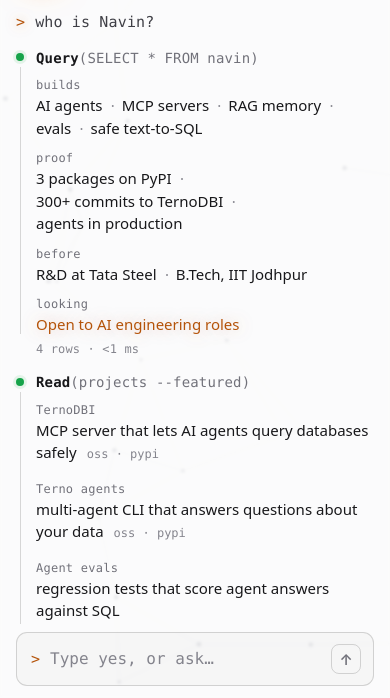
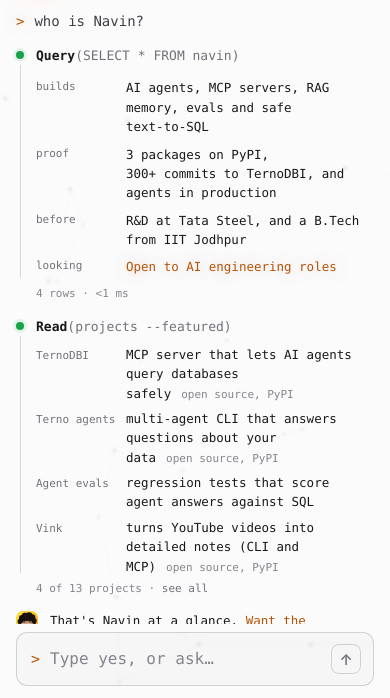
Before and after one commit to navinbhagat322/navinbhagat322.github.io, a website built with Vite: page index.html in a window 390 px wide. Shown: the part 146-844 px from the top of the page. Built offline with nearby package versions, Linux system fonts and the light colour scheme; files whose address does not match are found by name.

Commit message:
Refactor text formatting for consistency; update summary offers and improve quest progress display.

```diff
--- a/src/agent.ts
+++ b/src/agent.ts
@@ -105,7 +105,7 @@ const intents: Intent[] = [
     name: "about",
     keywords: /\b(who|about|yourself|navin|introduce|summary|tl;?dr|focus|interests?|do|does)\b/gi,
     answer: () => [`${profile.name} is an ${profile.role} at ${profile.company}, building ${profile.project}. He builds AI agents and the systems around them: agent frameworks, evaluation pipelines, RAG memory, MCP servers and safe text-to-SQL.`],
-    offer: ["Want the 30-second summary?", "tldr"],
+    offer: ["Want the 30‑second summary?", "tldr"],
   },
 ];
 
@@ -185,7 +185,7 @@ export async function answerReply(line: string, ctx: Ctx) {
   const list = ctx.add(h("ol", { class: "agent agent-answer", "aria-label": "Vink's answer" }));
   if (YES.test(line.trim())) {
     // Nothing was on offer: suggest the best starting point, so the next "yes" does something.
-    reply(list, ["Sure. The quickest way in is the 30-second summary."], "Want it?");
+    reply(list, ["Sure. The quickest way in is the 30‑second summary."], "Want it?");
     setOffer("tldr", ctx.shell);
     return;
   }
@@ -200,7 +200,7 @@ export async function ask(question: string, ctx: Ctx) {
     reply(
       list,
       ["I didn't quite catch that. I know about Navin's projects, experience, skills, education and how to reach him."],
-      "Want the 30-second summary to start?",
+      "Want the 30‑second summary to start?",
     );
     setOffer("tldr", ctx.shell);
     return;
--- a/src/content.ts
+++ b/src/content.ts
@@ -23,9 +23,9 @@ export const profile = {
 
 /** The opening screen's facts, served as the `navin` SQL table. */
 export const facts: [string, string][] = [
-  ["builds", "AI agents · MCP servers · RAG memory · evals · safe text-to-SQL"],
-  ["proof", "3 packages on PyPI · 300+ commits to TernoDBI · agents in production"],
-  ["before", "R&D at Tata Steel · B.Tech, IIT Jodhpur"],
+  ["builds", "AI agents, MCP servers, RAG memory, evals and safe text‑to‑SQL"],
+  ["proof", "3 packages on PyPI, 300+ commits to TernoDBI, and agents in production"],
+  ["before", "R&D at Tata Steel, and a B.Tech from IIT Jodhpur"],
   ["looking", "Open to AI engineering roles"],
 ];
 
--- a/src/main.ts
+++ b/src/main.ts
@@ -4,7 +4,7 @@ import "@fontsource/press-start-2p/400.css";
 import "./style.css";
 
 import { fillPlaceholders, loadActivity } from "./activity";
-import { analyticsEnabled, startAnalytics, trackCommand } from "./analytics";
+import { analyticsEnabled, startAnalytics, totalVisits, trackCommand } from "./analytics";
 import { answerReply, ask, canAnswer, isReply, looksLikeQuestion, setOffer } from "./agent";
 import { commands } from "./commands";
 import { links, profile } from "./content";
@@ -97,7 +97,16 @@ async function startShell() {
 
   const xpSlot = h("span", {});
   // Analytics run quietly; the count stays behind the `visits` command.
-  if (analyticsEnabled()) startAnalytics();
+  // Visit count: hidden until analytics is set up and the number loads.
+  const visitsSlot = h("button", { type: "button", class: "sb-item sb-link sb-visits", "data-run": "visits", title: "Profile visits", hidden: true });
+  if (analyticsEnabled()) {
+    startAnalytics();
+    void totalVisits().then((n) => {
+      if (!n || n === "0") return;
+      visitsSlot.replaceChildren(icon("eye", 12), n, h("span", { class: "sb-visits-word" }, n === "1" ? "visit" : "visits"));
+      visitsSlot.hidden = false;
+    });
+  }
 
   const statusbar = h(
     "footer",
@@ -105,6 +114,7 @@ async function startShell() {
     // Availability, always in view.
     h("button", { type: "button", class: "sb-item sb-link sb-hide-mobile", "data-run": "contact", title: "How to reach Navin" }, h("span", { class: "pulse small" }), profile.looking),
     h("span", { class: "sb-spacer" }),
+    visitsSlot,
     xpSlot,
     h("a", { class: "sb-item sb-link", href: "?plain" }, "plain page"),
     h("span", { class: "sb-item sb-clock" }, clock),
--- a/src/play.ts
+++ b/src/play.ts
@@ -129,22 +129,19 @@ export function setupPlay(shell: Shell, windowEl: HTMLElement, statusSlot: HTMLE
   const toasts = h("div", { class: "toasts", "aria-live": "polite" });
   windowEl.append(toasts);
 
-  // ---------- XP pill in the status bar ----------
-  const xpFill = h("span", {});
-  const xpLabel = h("span", { class: "xp-level" });
+  // ---------- quest progress in the status bar (levels and XP live in the quests view) ----------
+  const xpLabel = h("span", {});
   const xpBtn = h(
     "button",
-    { type: "button", class: "xp sb-item", "data-run": "quests", title: "Quests & XP" },
+    { type: "button", class: "xp sb-item sb-link", "data-run": "quests", title: "Your quests" },
+    icon("trophy", 12),
     xpLabel,
-    h("span", { class: "xp-bar" }, xpFill),
   );
   statusSlot.replaceWith(xpBtn);
   const paintXp = () => {
-    const lvl = game.level();
-    xpLabel.textContent = `Lv ${lvl.number} · ${game.xp} xp`;
+    xpLabel.textContent = `${game.done}/${quests.length} quests`;
     // The game shows itself once someone is actually playing.
     xpBtn.hidden = game.done < 2;
-    xpFill.style.width = `${Math.round((game.xp / game.maxXp) * 100)}%`;
   };
   paintXp();
 
--- a/src/style.css
+++ b/src/style.css
@@ -909,17 +909,6 @@ code {
   animation: row-in 0.3s calc(var(--at, 1s) + var(--i) * 0.08s) ease-out both;
 }
 
-/* list items stay whole; lines wrap between them, at the soft separator */
-.hq-item {
-  white-space: nowrap;
-}
-
-.hq-sep {
-  margin-left: 0.55em;
-  margin-right: 0.2em;
-  color: var(--faint);
-}
-
 .hq-link {
   padding: 0;
   border: 0;
@@ -2323,6 +2312,11 @@ td.bool {
   white-space: nowrap;
 }
 
+.sb-visits .icon,
+.xp .icon {
+  color: var(--muted);
+}
+
 .sb-link {
   border: 0;
   padding: 0;
@@ -3143,7 +3137,7 @@ td.bool {
 .xp {
   display: inline-flex;
   align-items: center;
-  gap: 8px;
+  gap: 6px;
   border: 0;
   padding: 0;
   background: none;
@@ -3154,32 +3148,6 @@ td.bool {
 
 .xp:hover {
   color: var(--fg);
-}
-
-.xp-level {
-  font: 400 8px/1 var(--pixel);
-  color: var(--accent);
-}
-
-.xp-bar {
-  position: relative;
-  width: 64px;
-  height: 5px;
-  border-radius: 999px;
-  background: var(--hover-strong);
-  overflow: hidden;
-}
-
-.xp-bar > span {
-  position: absolute;
-  inset: 0 auto 0 0;
-  border-radius: inherit;
-  background: linear-gradient(90deg, var(--accent), var(--accent-2));
-  transition: width 0.6s cubic-bezier(0.2, 0.8, 0.2, 1);
-}
-
-.xp.bump .xp-bar {
-  box-shadow: 0 0 0 3px var(--accent-2-soft);
 }
 
 .toasts {
@@ -3707,10 +3675,6 @@ body.plain-mode #app {
     right: 12px;
   }
 
-  .xp-bar {
-    width: 40px;
-  }
-
   .plain-head h1 {
     font-size: 32px;
   }
@@ -3809,22 +3773,43 @@ body.plain-mode #app {
     margin-top: 26px;
   }
 
+  /* Phones keep the desktop layout (label beside value), just narrower and a touch smaller. */
+  .agent {
+    letter-spacing: 0;
+  }
+
   .hq-table th {
-    width: 64px;
-    padding-right: 12px;
+    width: 90px;
+    padding-right: 8px;
+    font-size: 11px;
   }
 
   .ag-work > li {
-    grid-template-columns: minmax(0, 1fr);
-    gap: 0;
-  }
-
-  .ag-work {
-    gap: 10px;
-  }
-
-  .hq-table td {
+    grid-template-columns: 90px minmax(0, 1fr);
+  }
+
+  .ag-work-name {
+    padding-right: 8px;
+    font-size: 11px;
+  }
+
+  .hq-table td,
+  .ag-work-line,
+  .ag-reply p {
+    font-size: 12.5px;
+  }
+
+  .ag-user {
     font-size: 14px;
+  }
+
+  .ag-call {
+    font-size: 13px;
+  }
+
+  .ag-tags,
+  .ag-meta {
+    font-size: 11px;
   }
 
   /* Phones tap; the command names would only squeeze the descriptions. */
@@ -3909,30 +3894,6 @@ body.plain-mode #app {
     display: inline;
   }
 
-  /* Facts: label above value, so values get the full width. */
-  .hq-table,
-  .hq-table tbody,
-  .hq-table tr,
-  .hq-table th,
-  .hq-table td {
-    display: block;
-    width: auto;
-  }
-
-  .hq-table tr + tr {
-    margin-top: 10px;
-  }
-
-  .hq-table th {
-    padding: 0;
-    font-size: 12px;
-    line-height: 1.4;
-  }
-
-  .hq-table td {
-    padding: 0;
-  }
-
   .main-col .composer {
     padding-bottom: max(12px, env(safe-area-inset-bottom));
   }
@@ -3961,26 +3922,3 @@ body.plain-mode #app {
     width: auto;
   }
 }
-
-@media (max-width: 640px) {
-  /* Phones: values read in the body font so lines wrap cleanly; labels stay small mono. */
-  .agent .hq-table td,
-  .agent .ag-work-line,
-  .agent .ag-reply p {
-    font-family: var(--sans);
-    font-size: 15px;
-    line-height: 1.5;
-    letter-spacing: 0;
-  }
-
-  .agent .hq-table th,
-  .agent .ag-work-name {
-    font-size: 12px;
-    line-height: 1.5;
-    letter-spacing: 0.02em;
-  }
-
-  .agent .ag-work > li + li {
-    margin-top: 6px;
-  }
-}
--- a/src/views.ts
+++ b/src/views.ts
@@ -249,7 +249,7 @@ const FEATURED: [string, string, string, string[]][] = [
   ["ternodbi", "TernoDBI", "MCP server that lets AI agents query databases safely", ["oss", "pypi"]],
   ["agents", "Terno agents", "multi-agent CLI that answers questions about your data", ["oss", "pypi"]],
   ["evals", "Agent evals", "regression tests that score agent answers against SQL", []],
-  ["vink", "Vink", "turns YouTube videos into detailed notes · CLI and MCP", ["oss", "pypi"]],
+  ["vink", "Vink", "turns YouTube videos into detailed notes (CLI and MCP)", ["oss", "pypi"]],
 ];
 
 /** The opening screen: who Navin is, then a short agent session that answers it. */
@@ -271,7 +271,7 @@ export function welcome(): HTMLElement {
             "tr",
             { style: `--i:${i}`, class: `hq-${r.field}` },
             h("th", { scope: "row" }, String(r.field)),
-            h("td", {}, ...(FACT_LINKS[String(r.field)]?.() ?? items(String(r.value).split(" · ")))),
+            h("td", {}, ...(FACT_LINKS[String(r.field)]?.() ?? [String(r.value)])),
           ),
         ),
       ),
@@ -293,7 +293,7 @@ export function welcome(): HTMLElement {
             "span",
             { class: "ag-work-line" },
             line,
-            tags.length ? h("span", { class: "ag-tags", title: tags.map((t) => (t === "oss" ? "open source" : "on PyPI")).join(", ") }, tags.join(" · ")) : null,
+            tags.length ? h("span", { class: "ag-tags" }, tags.map((t) => (t === "oss" ? "open source" : "PyPI")).join(", ")) : null,
           ),
         ),
       ),
@@ -336,7 +336,7 @@ export function welcome(): HTMLElement {
           h(
             "div",
             {},
-            h("p", {}, "That's Navin at a glance. ", h("span", { class: "ag-offer" }, "Want the 30-second summary?")),
+            h("p", {}, "That's Navin at a glance. ", h("span", { class: "ag-offer" }, "Want the 30‑second summary?")),
           ),
         ),
       ),
@@ -347,24 +347,15 @@ export function welcome(): HTMLElement {
 
 /** Table cells that link somewhere; the plain text in content.ts stays the SQL value. */
 const FACT_LINKS: Record<string, () => Child[]> = {
-  proof: () =>
-    items([
-      link(links.pypi, "3 packages on PyPI", "hq-link"),
-      cmd("projects ternodbi", "300+ commits to TernoDBI", "hq-link"),
-      cmd("projects agents", "agents in production", "hq-link"),
-    ]),
+  proof: () => [
+    link(links.pypi, "3 packages on PyPI", "hq-link"),
+    ", ",
+    cmd("projects ternodbi", "300+ commits to TernoDBI", "hq-link"),
+    ", and ",
+    cmd("projects agents", "agents in production", "hq-link"),
+  ],
   looking: () => [h("strong", { class: "accent" }, profile.looking)],
 };
-
-/** A "·"-separated list whose items never break mid-phrase; lines wrap between items. */
-function items(parts: Child[]): Child[] {
-  // The space after each "·" is where a line may break, so the dot ends the line it's on.
-  return parts.flatMap((part, i) => [
-    i ? h("span", { class: "hq-sep", "aria-hidden": "true" }, "·") : null,
-    i ? " " : null,
-    h("span", { class: "hq-item" }, part),
-  ]);
-}
 
 /** Every section of the site, one click away. Each row shows the command it runs. */
 export function exploreIndex(): HTMLElement {
```
